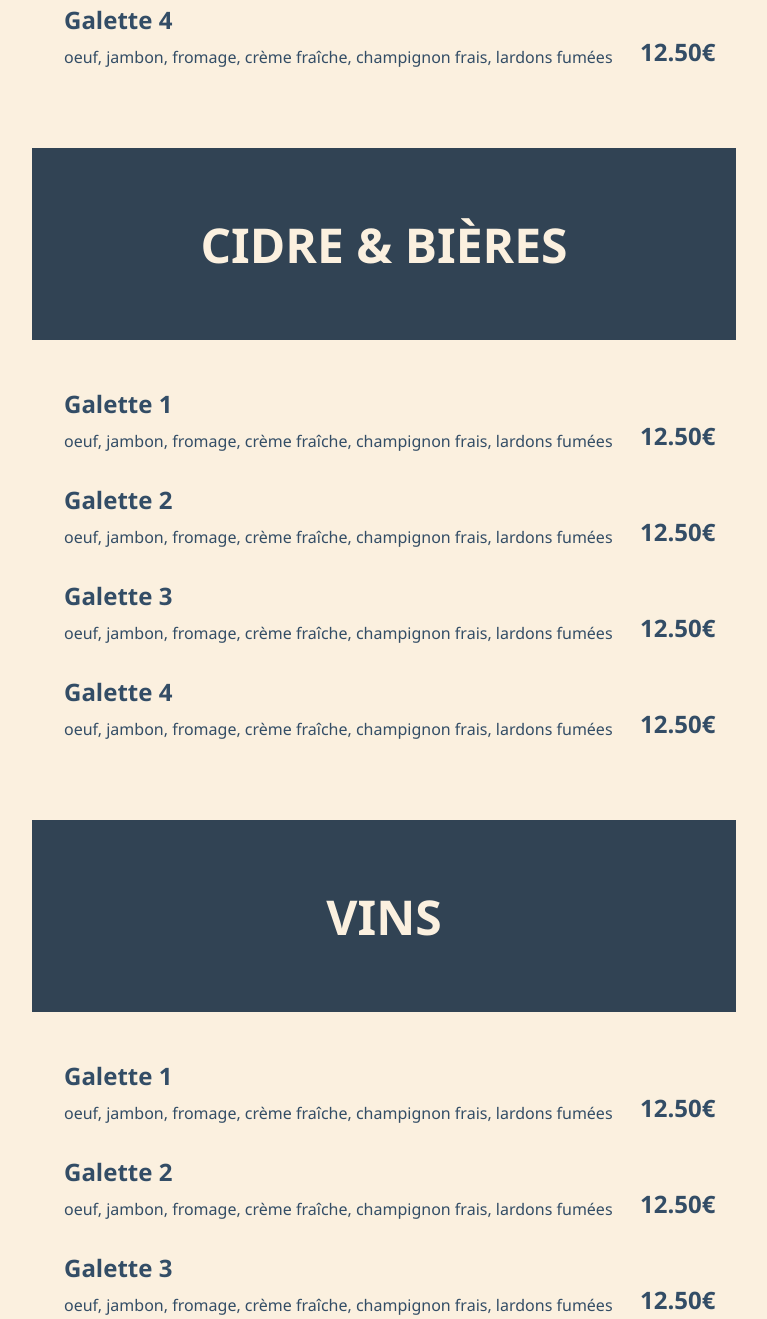
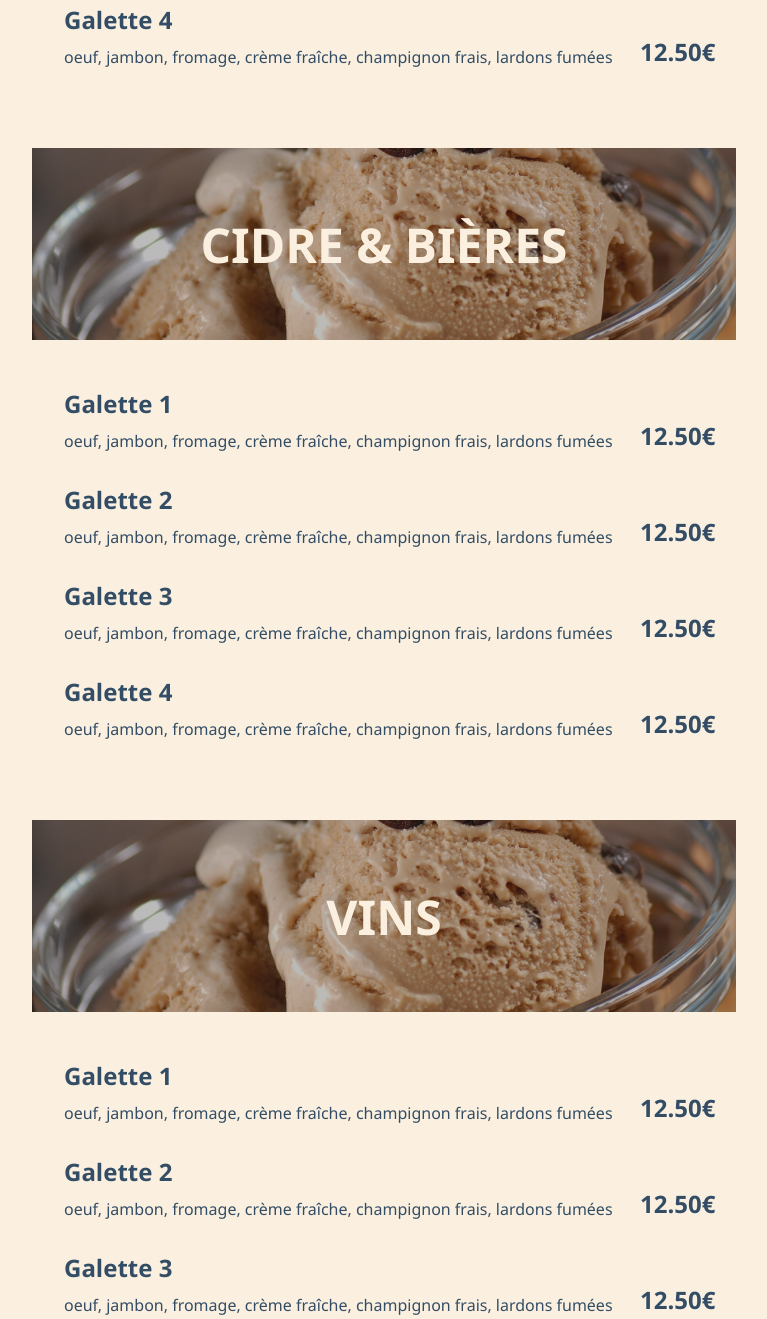
Before and after one commit to Oreus-F/restaurant-webpage, a website built with webpack: page src/template.html in a window 1280 px wide. Shown: the part 3183-4502 px from the top of the page, without its empty margins (256-1023 px from the left). Built offline with nearby package versions, Linux system fonts and the light colour scheme.

Commit message:
Create style section for all div menu "without the right img yet"

```diff
--- a/src/style.css
+++ b/src/style.css
@@ -200,8 +200,28 @@ nav > button {
 
 
 .glaces > div:first-child{
-    position: relative;
     background-image: url("/asset/img/glace-menu.jpg");
     background-size: cover;
     background-position-y: 55%;
 }
+
+
+.cidre-biere > div:first-child{
+    background-image: url("/asset/img/glace-menu.jpg");
+    background-size: cover;
+    background-position-y: 55%;
+}
+
+
+.vins > div:first-child{
+    background-image: url("/asset/img/glace-menu.jpg");
+    background-size: cover;
+    background-position-y: 55%;
+}
+
+
+.sans-alcool > div:first-child{
+    background-image: url("/asset/img/glace-menu.jpg");
+    background-size: cover;
+    background-position-y: 55%;
+}
```
